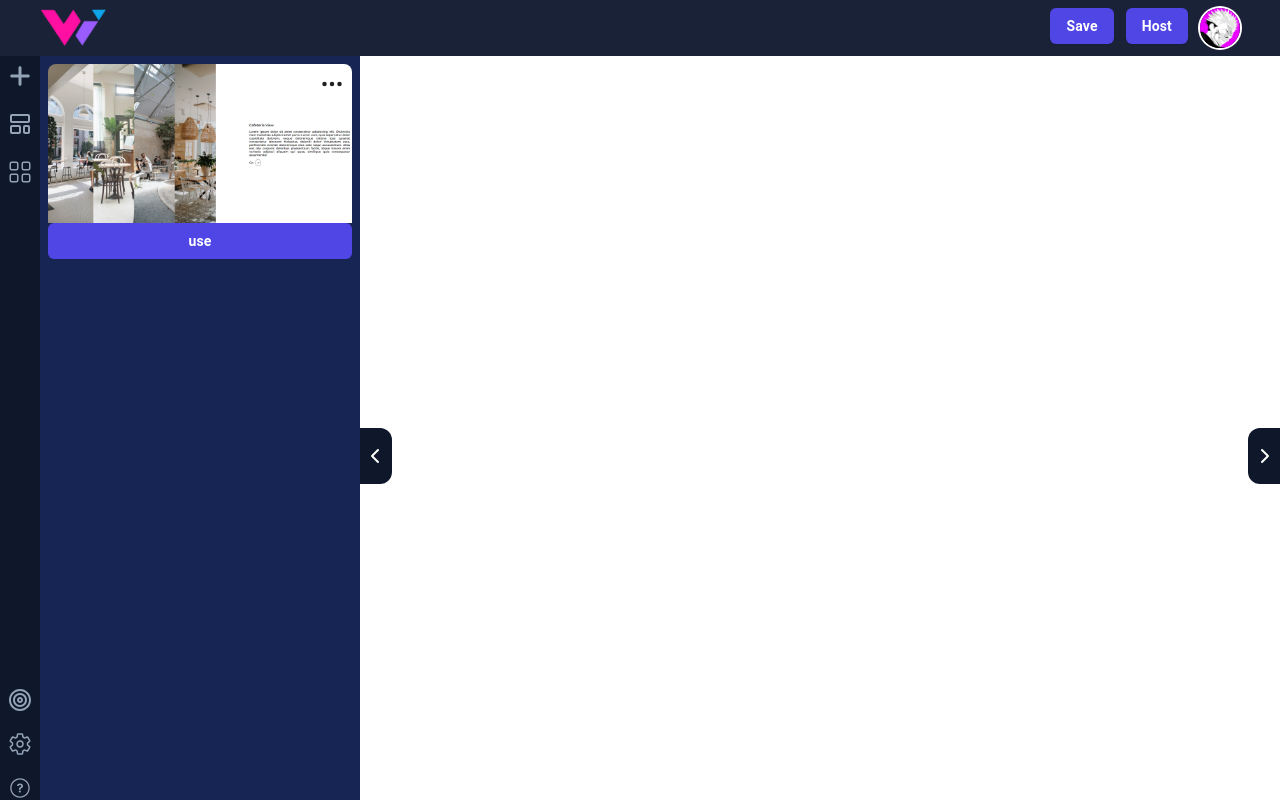
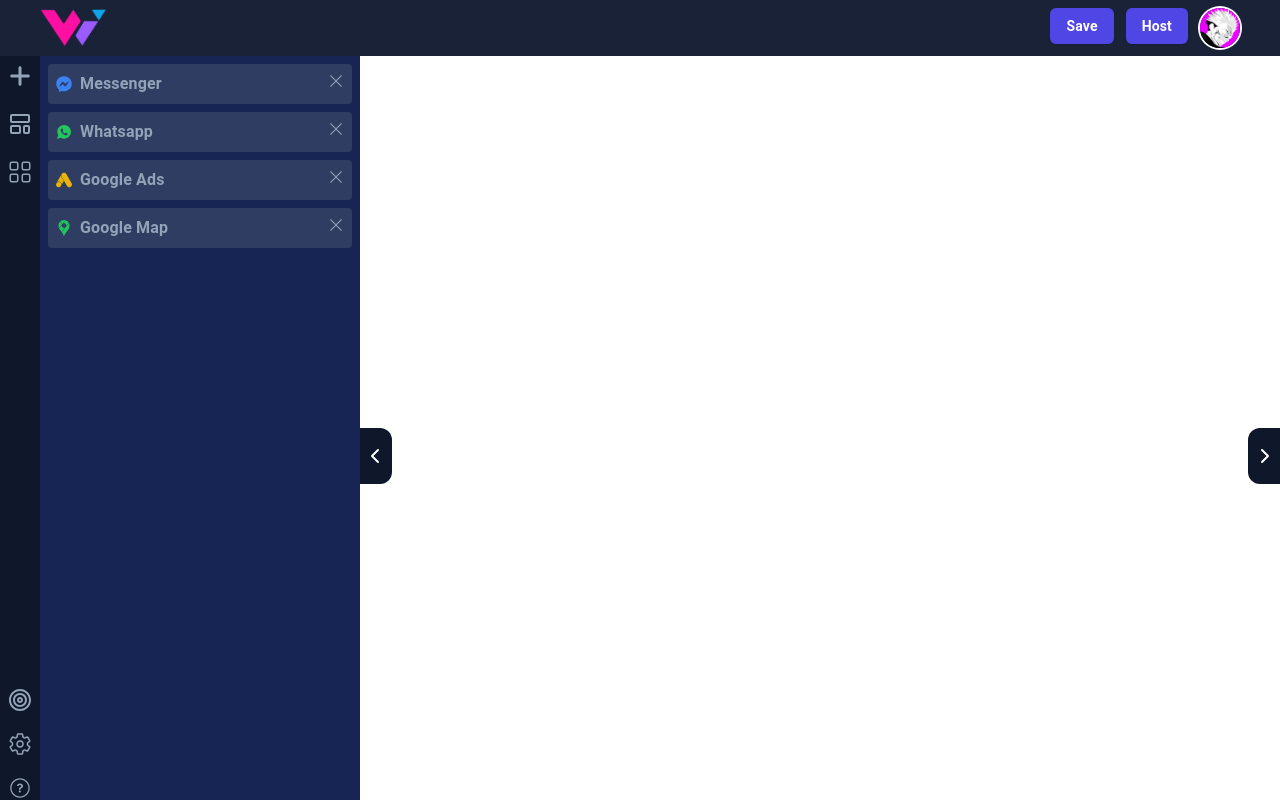
Before and after one commit to abijeetraut1/web-element, a React (Vite) app: page /design in a window 1280 px wide. Built offline with nearby package versions, Linux system fonts and the light colour scheme.

Commit message:
added plugin sectin

```diff
--- a/src/pages/Design/Compoents/DesignNavigator/DesignNavigator.jsx
+++ b/src/pages/Design/Compoents/DesignNavigator/DesignNavigator.jsx
@@ -15,7 +15,7 @@ export default function DesignNavigator() {
                     <FaPlus />
                 </button>
 
-                <button title="Designs">
+                <button title="Templates">
                     <LuLayoutTemplate />
                 </button>
 
--- a/src/pages/Design/Compoents/Sliders/ChooseDesign/ChooseDesign.jsx
+++ b/src/pages/Design/Compoents/Sliders/ChooseDesign/ChooseDesign.jsx
@@ -2,7 +2,8 @@ import { useSelector } from 'react-redux';
 import DrawerControls from '../../DrawerControls/DrawerControls';
 import DesignNavigator from '../../DesignNavigator/DesignNavigator';
 // import AddPages from './DesignCtrlCmp/DesignCtrls/AddPages';
-import TemplatesCtrl from './DesignCtrlCmp/TemplatesCtrls/TemplatesCtrl';
+// import TemplatesCtrl from './DesignCtrlCmp/TemplatesCtrls/TemplatesCtrl';
+import Plugins from './DesignCtrlCmp/Plugins/Plugins';
 
 export default function ChooseDesign() {
     const open = useSelector(state => state.pageControls.isChooseDesignIsOpen);
@@ -15,7 +16,7 @@ export default function ChooseDesign() {
                 </div>
                 <aside className={`${open ? "w-80 bg-blue-950 h-screen overflow-auto" : "w-0"} duration-300 p-2`}>
                     <div className='flex flex-col justify-center'>
-                        {open && <TemplatesCtrl/>}
+                        {open && <Plugins/>}
                     </div>
                 </aside>
 
--- /dev/null
+++ b/src/pages/Design/Compoents/Sliders/ChooseDesign/DesignCtrlCmp/Plugins/Plugins.jsx
@@ -0,0 +1,43 @@
+import { FaFacebookMessenger } from "react-icons/fa";
+import { IoLogoWhatsapp } from "react-icons/io";
+import { SiGoogleads } from "react-icons/si";
+import { SiGooglemaps } from "react-icons/si";
+import { RxCross1 } from "react-icons/rx";
+
+const PluginsArray = [
+    {
+        name: "Messenger",
+        icon: <FaFacebookMessenger className="text-blue-500" />,
+    },
+    {
+        name: "Whatsapp",
+        icon: <IoLogoWhatsapp className="text-green-500" />,
+    },
+    {
+        name: "Google Ads",
+        icon: <SiGoogleads className="text-yellow-500" />,
+    },
+    {
+        name: "Google Map",
+        icon: <SiGooglemaps className="text-green-500" />,
+    },
+];
+
+export default function Plugins() {
+    return (
+        <section className="flex flex-wrap justify-center cursor-pointer space-y-2">
+            {PluginsArray && PluginsArray.map((plugin) => (
+                <div key={plugin.name} className="flex justify-between font-semibold p-2 text-dark-text rounded w-full bg-dark-border">
+                    <div className="space-x-2 flex justify-between items-center">
+                        <span>{plugin.icon}</span>
+                        <span>{plugin.name}</span>
+                    </div>
+                    <div>
+                        <button><RxCross1 className="font-bold" /></button>
+                    </div>
+                </div>
+            ))}
+        </section>
+
+    )
+}
```
